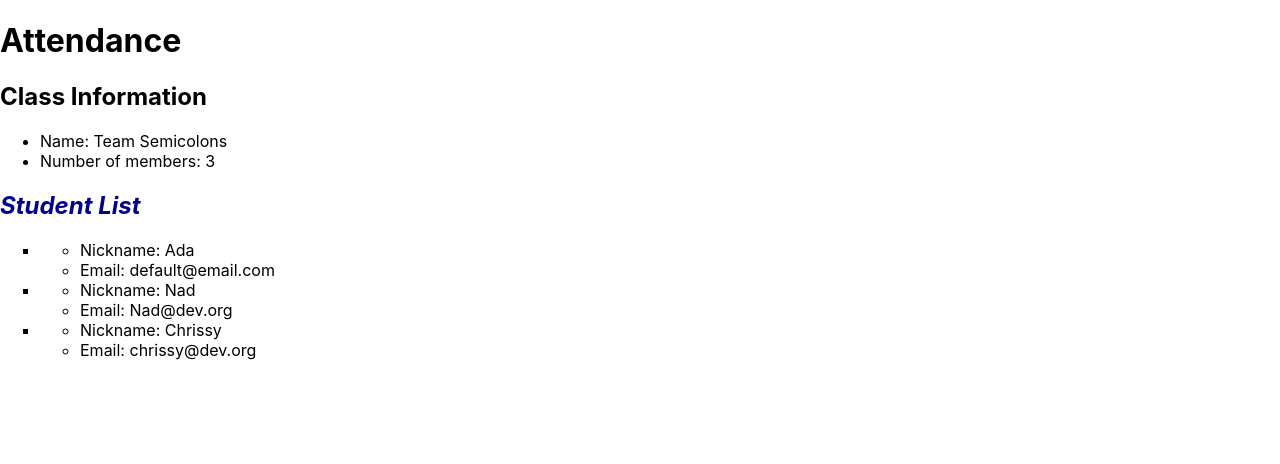
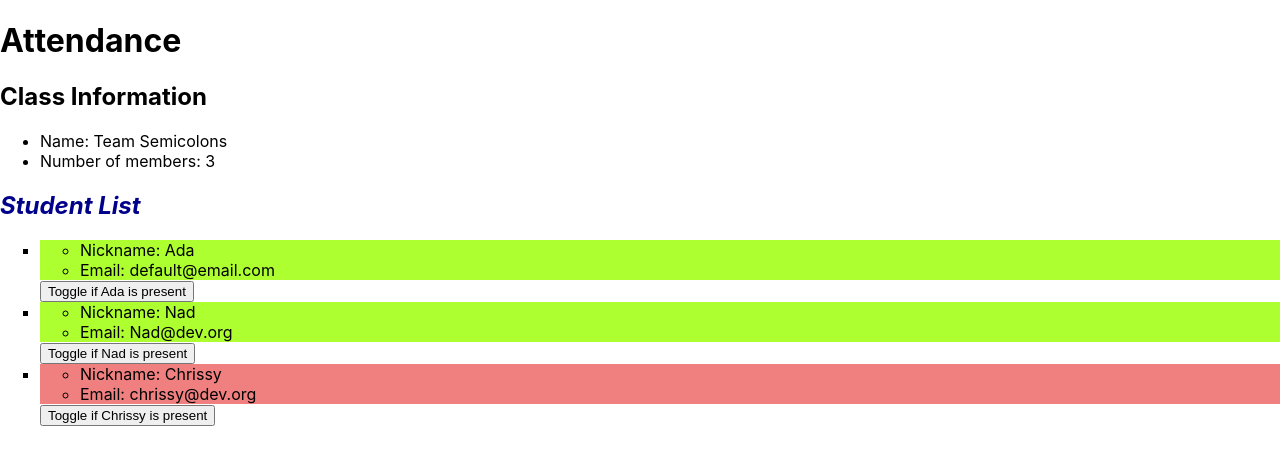
Before and after one commit to nadxelleHernandez/hello-world, a React (Create React App) app: page / in a window 1280 px wide. Shown: the top 464 px of the page. Built offline with nearby package versions, Linux system fonts and the light colour scheme.

Commit message:
add the state "Present" to student component

```diff
--- a/src/App.js
+++ b/src/App.js
@@ -5,14 +5,17 @@ function App() {
   const studentData = [
     {
       nameData: "Ada",
+      isHere: true,
     },
     {
       nameData: "Nad",
       emailData: "Nad@dev.org",
+      isHere: true,
     },
     {
       nameData: "Chrissy",
       emailData: "chrissy@dev.org",
+      isHere: false,
     },
   ];
   return (
--- /dev/null
+++ b/src/components/Student.css
@@ -0,0 +1,7 @@
+.green {
+    background-color: greenyellow;
+  }
+
+  .red {
+    background-color: lightcoral;
+  }
--- a/src/components/Student.js
+++ b/src/components/Student.js
@@ -1,24 +1,41 @@
 import React from "react";
+import { useState } from "react";
 import PropTypes from "prop-types";
+import "./Student.css";
 
 //props: name, email
 const Student = (props) => {
+  const [isPresent, setIsPresent] = useState(props.isHere);
+
+  const nameColor = isPresent ? "green" : "red";
+
+  const togglePresence = () => {
+    setIsPresent(!isPresent);
+  };
+
   return (
-    <ul>
-      <li>Nickname: {props.name}</li>
-      <li>Email: {props.email}</li>
-    </ul>
+    <>
+      <ul className={nameColor}>
+        <li>Nickname: {props.name}</li>
+        <li>Email: {props.email}</li>
+      </ul>
+      <button onClick={togglePresence}>
+        Toggle if {props.name} is present
+      </button>
+    </>
   );
 };
 
 Student.propTypes = {
   name: PropTypes.string.isRequired,
   email: PropTypes.string.isRequired,
+  isHere: PropTypes.bool.isRequired,
 };
 
 Student.defaultProps = {
   name: "John Doe",
   email: "default@email.com",
+  isHere: false,
 };
 
 export default Student;
--- a/src/components/StudentList.js
+++ b/src/components/StudentList.js
@@ -10,7 +10,11 @@ const StudentList = (props) => {
   const studentComponents = props.students.map((student) => {
     return (
       <li>
-        <Student name={student.nameData} email={student.emailData}></Student>
+        <Student
+          name={student.nameData}
+          email={student.emailData}
+          isHere={student.isHere}
+        ></Student>
       </li>
     );
   });
```
